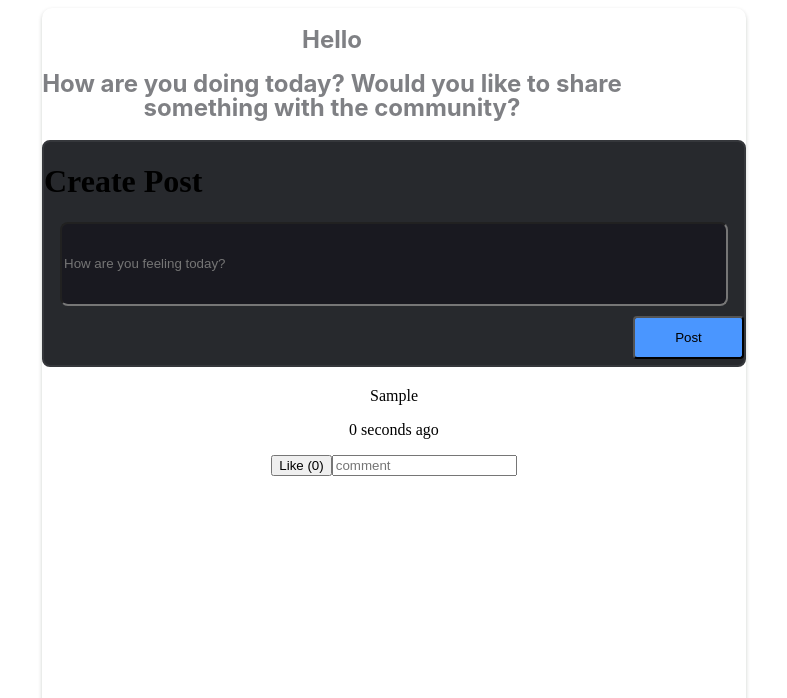
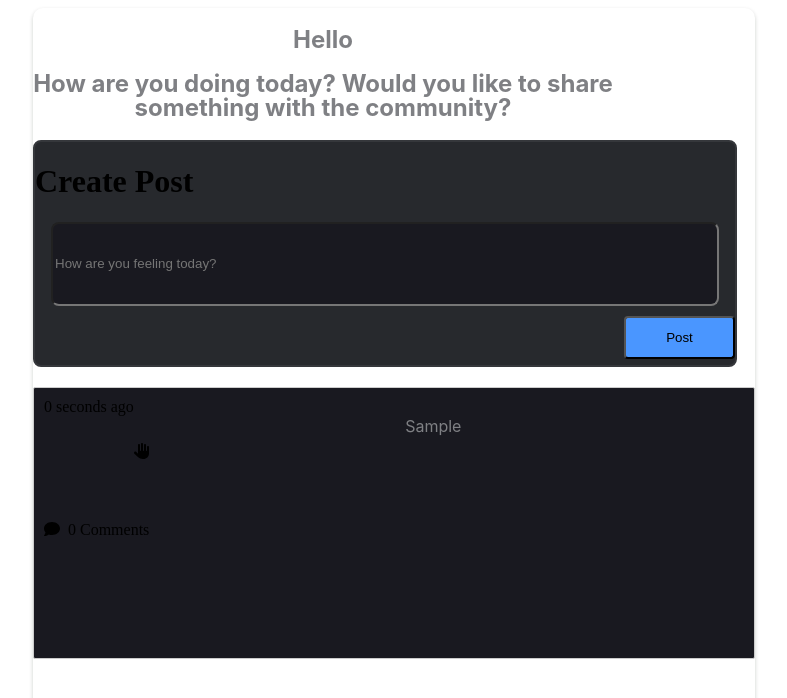
Before and after one commit to ankit-akd/share_thoughts, a React (Create React App) app: page / in a window 1280 px wide. Both pictures are taken after typing "Sample" into the empty fields and a click on the button "Post". Shown: the top 698 px of the page, without its empty margins (246-1033 px from the left). Built offline with nearby package versions, Linux system fonts and the light colour scheme.

Commit message:
modifications in dashboard page

```diff
--- a/package.json
+++ b/package.json
@@ -3,6 +3,9 @@
   "version": "0.1.0",
   "private": true,
   "dependencies": {
+    "@fortawesome/fontawesome-svg-core": "^6.4.2",
+    "@fortawesome/free-solid-svg-icons": "^6.4.2",
+    "@fortawesome/react-fontawesome": "^0.2.0",
     "@testing-library/jest-dom": "^5.17.0",
     "@testing-library/react": "^13.4.0",
     "@testing-library/user-event": "^13.5.0",
--- a/src/components/SharePostPage.js
+++ b/src/components/SharePostPage.js
@@ -1,6 +1,7 @@
 import React, {useState} from 'react';
 import './styles.css';
-
+import { faComment, faPerson, faHandPaper } from '@fortawesome/free-solid-svg-icons';
+import { FontAwesomeIcon } from '@fortawesome/react-fontawesome';
 
 function SharePostPage() {
     const [posts, setPosts] = useState([]);
@@ -13,17 +14,14 @@ function SharePostPage() {
         }
     };
 
-    const handleComment = (index,comment) => {
-        const updatedPosts = [...posts];
-        updatedPosts[index].comments.push(comment);
-        setPosts(updatedPosts);
+    const handleAddComment = (index,comment) => {
+        if(comment){
+            const updatedPosts = [...posts];
+            updatedPosts[index].comments.push(comment);
+            setPosts(updatedPosts);
+        }
     };
 
-    const handleLike = (index) => {
-        const updatedPosts = [...posts];
-        updatedPosts[index].likes++;
-        setPosts(updatedPosts);
-    }
 
     const getTimeAgo = (timestamp) => {
         const now = new Date();
@@ -59,24 +57,21 @@ function SharePostPage() {
 
             {posts.map((post,index) => (
                 <div key={index} className='post'>
-                    <p>{post.content}</p>
-                    <p className='time-ago'>{getTimeAgo(post.timestamp)}</p>
-                    <button onClick={() => handleLike(index)}>Like ({post.likes})</button>
-                    <input
-                        type='text'
-                        placeholder='comment'
-                        onKeyDown={(e) =>{
-                            if(e.key === 'Enter'){
-                                handleComment(index, e.target.value);
-                                e.target.value = '';
-                            }
-                        }}
-                    />
-                    <ul>
-                        {post.comments.map((comment, commentIndex) => (
-                            <li key = {commentIndex}>{comment}</li>
-                        ))}
-                    </ul>
+                    <span className='time-ago'>{getTimeAgo(post.timestamp)}</span>
+                    <div className='hand-icon'>
+                    <FontAwesomeIcon icon={faHandPaper} />
+                    <p className='post-content'>{post.content}</p>
+                    </div>
+
+                    <div className='comment-section'>
+                        <div className='comment-icon'>
+                        <div className='comment-icon' onClick={() => handleAddComment(index, prompt('Add a comment'))} >
+                            <FontAwesomeIcon icon={faComment} />
+                        </div>
+                        </div>
+                        <p className='comment-count'>{post.comments.length} Comments</p>
+                    </div>
+
                 </div>
             ))}
         </div>
--- a/src/components/styles.css
+++ b/src/components/styles.css
@@ -127,3 +127,43 @@
     background: #4A96FF;
 
 }
+
+.post{
+    width: 700px;
+    height: 250px;
+    flex-shrink: 0;
+    border-radius: 2px;
+    background: #191920;
+    border: 1px solid #ccc;
+    padding: 10px;
+    margin-bottom: 10px;
+}
+
+.post-content{
+    width: 551px;
+    height: 75px;
+    flex-shrink: 0;
+    color: #7F8084;
+    font-family: Inter;
+    font-size: 16px;
+    font-style: normal;
+    font-weight: 400;
+    line-height: 150%;
+    display: flex;
+    flex-direction: column;
+}
+
+.time-ago{
+    float: left;
+}
+
+.hand-icon {
+    display: flex;
+    align-items: center;
+    gap: 8px;
+}
+.comment-section {
+    display: flex;
+    align-items: center;
+    gap: 8px;
+}
```
Also changed, not shown: 1 other file (tests, documents, lock files or other folders).
